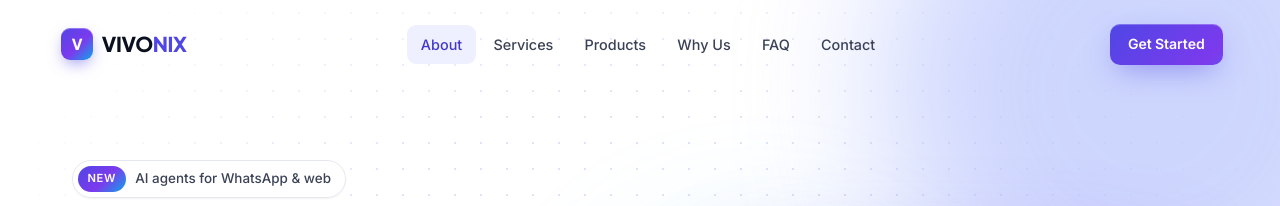
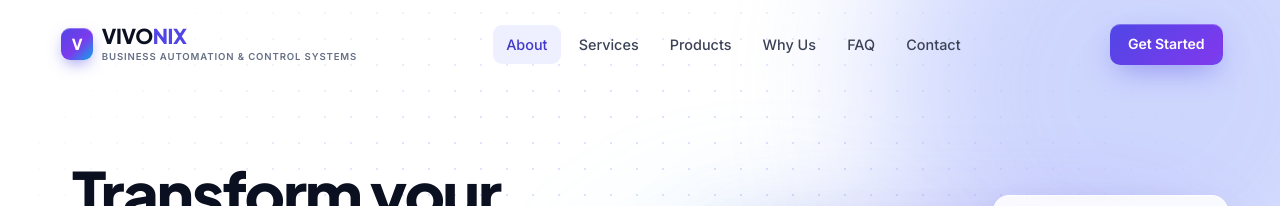
Before and after one commit to sanujagapadli-del/Website, a website: page vivonix-deploy/public/index.html in a window 1280 px wide. Shown: the top 206 px of the page. Drawn offline with Linux system fonts and the light colour scheme.

Commit message:
Add "Business Automation & Control Systems" tagline under logo
- Tagline under the wordmark in nav and footer
- Page and share title: VIVONIX Digital Solutions: Business Automation & Control Systems
- Remove the hero badge above the headline

Co-Authored-By: Claude Opus 5.5 <noreply@anthropic.com>

```diff
--- a/vivonix-deploy/public/index.html
+++ b/vivonix-deploy/public/index.html
@@ -3,10 +3,10 @@
 <head>
 <meta charset="UTF-8">
 <meta name="viewport" content="width=device-width,initial-scale=1.0">
-<title>VIVONIX — AI, Automation & Data Solutions</title>
+<title>VIVONIX Digital Solutions: Business Automation &amp; Control Systems</title>
 <meta name="description" content="VIVONIX helps businesses grow with AI agents, process automation, dashboards, custom software, cloud ERP and WhatsApp automation.">
 <meta name="theme-color" content="#4f46e5">
-<meta property="og:title" content="VIVONIX — AI, Automation & Data Solutions">
+<meta property="og:title" content="VIVONIX Digital Solutions: Business Automation &amp; Control Systems">
 <meta property="og:description" content="AI agents, automation, dashboards, web & mobile apps, cloud ERP and integrations — built for growing businesses.">
 <link rel="preconnect" href="https://fonts.googleapis.com">
 <link rel="preconnect" href="https://fonts.gstatic.com" crossorigin>
@@ -107,6 +107,9 @@ nav.up .nav-in{background:rgba(255,255,255,.78);backdrop-filter:blur(18px) satur
 .logo-mark{width:32px;height:32px;border-radius:9px;background:var(--grad);display:grid;place-items:center;color:#fff;font-size:.95rem;
   box-shadow:0 6px 16px -4px rgba(79,70,229,.6),inset 0 1px 0 rgba(255,255,255,.3)}
 .logo .b{color:var(--brand)}
+.logo-txt{display:flex;flex-direction:column;line-height:1.05}
+.logo-txt small{font-family:'Inter',sans-serif;font-size:.6rem;font-weight:600;letter-spacing:.09em;text-transform:uppercase;color:var(--muted);margin-top:.28rem}
+footer .logo-txt small{color:#94a3b8}
 .nav-links{display:flex;gap:.25rem;list-style:none;padding:.3rem;border-radius:12px}
 .nav-links a{display:block;font-size:.9rem;font-weight:500;color:var(--ink3);padding:.5rem .85rem;border-radius:9px;transition:color var(--t),background var(--t)}
 .nav-links a:hover{color:var(--ink);background:var(--line-soft)}
@@ -137,10 +140,6 @@ nav.up .nav-in{background:rgba(255,255,255,.78);backdrop-filter:blur(18px) satur
 @keyframes drift{0%{transform:translate(0,0) scale(1)}100%{transform:translate(40px,30px) scale(1.12)}}
 .hero-grid{display:grid;grid-template-columns:1fr;gap:4rem;align-items:center}
 @media(min-width:1000px){.hero-grid{grid-template-columns:1.08fr 1fr}}
-.hero-tag{display:inline-flex;align-items:center;gap:.6rem;font-size:.84rem;font-weight:500;color:var(--ink3);
-  background:rgba(255,255,255,.8);border:1px solid var(--line);padding:.3rem .9rem .3rem .3rem;border-radius:99px;margin-bottom:1.6rem;
-  box-shadow:var(--sh-sm);backdrop-filter:blur(8px)}
-.hero-tag b{background:var(--grad);color:#fff;font-size:.7rem;font-weight:600;letter-spacing:.06em;padding:.25rem .6rem;border-radius:99px;text-transform:uppercase}
 .hero-h1{font-size:clamp(2.4rem,5.2vw,3.9rem);font-weight:800;margin-bottom:1.4rem;line-height:1.06;letter-spacing:-.035em}
 .hero-sub{font-size:clamp(1.02rem,1.3vw,1.18rem);color:var(--muted);max-width:52ch;margin-bottom:2.2rem;line-height:1.75}
 .hero-acts{display:flex;gap:.85rem;flex-wrap:wrap;margin-bottom:2.5rem}
@@ -391,6 +390,7 @@ footer::after{content:'';position:absolute;top:-200px;left:50%;width:600px;heigh
 .foot-grid{display:grid;grid-template-columns:1.6fr 1.2fr 1fr 1fr;gap:2.5rem;margin-bottom:3rem}
 footer .logo{color:#fff;margin-bottom:1.1rem}
 footer .logo .b{color:#a5b4fc}
+.foot-line{font-family:var(--display);font-weight:600;color:#e2e8f0;font-size:.98rem;line-height:1.45;margin-bottom:.75rem}
 .foot-tag{font-size:.93rem;line-height:1.7;max-width:34ch;color:#94a3b8}
 .foot-col h4{color:#fff;font-size:.95rem;margin-bottom:1.1rem;font-weight:600}
 .foot-col ul{list-style:none;display:flex;flex-direction:column;gap:.65rem}
@@ -597,7 +597,7 @@ footer .logo .b{color:#a5b4fc}
 <!-- ─── NAV ─── -->
 <nav id="nav">
   <div class="container nav-in">
-    <a href="#hero" class="logo"><span class="logo-mark">V</span><span>VIVO<span class="b">NIX</span></span></a>
+    <a href="#hero" class="logo"><span class="logo-mark">V</span><span class="logo-txt"><span>VIVO<span class="b">NIX</span></span><small>Business Automation &amp; Control Systems</small></span></a>
     <ul class="nav-links">
       <li><a href="#about">About</a></li>
       <li><a href="#services">Services</a></li>
@@ -628,7 +628,6 @@ footer .logo .b{color:#a5b4fc}
   <span class="orb o1"></span><span class="orb o2"></span><span class="orb o3"></span>
   <div class="container hero-grid">
     <div>
-      <div class="hero-tag rev"><b>New</b>AI agents for WhatsApp &amp; web</div>
       <h1 class="hero-h1 rev" style="--d:.08s">Transform your business with <span class="grad-text">AI&#8209;driven automation.</span></h1>
       <p class="hero-sub rev" style="--d:.16s">We build AI agents, dashboards, automations and custom software that turn messy data and manual work into clear, fast decisions.</p>
       <div class="hero-acts rev" style="--d:.24s">
@@ -867,7 +866,8 @@ footer .logo .b{color:#a5b4fc}
   <div class="container">
     <div class="foot-grid">
       <div>
-        <a href="#hero" class="logo"><span class="logo-mark">V</span><span>VIVO<span class="b">NIX</span></span></a>
+        <a href="#hero" class="logo"><span class="logo-mark">V</span><span class="logo-txt"><span>VIVO<span class="b">NIX</span></span><small>Business Automation &amp; Control Systems</small></span></a>
+        <p class="foot-line">VIVONIX Digital Solutions:<br>Business Automation &amp; Control Systems</p>
         <p class="foot-tag">Empowering businesses with AI-driven data intelligence and workflow automation.</p>
       </div>
       <div class="foot-col">
```
